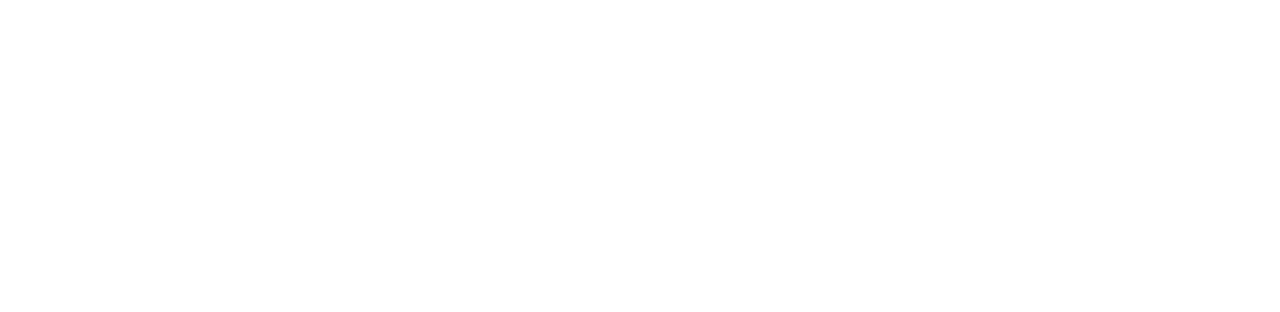
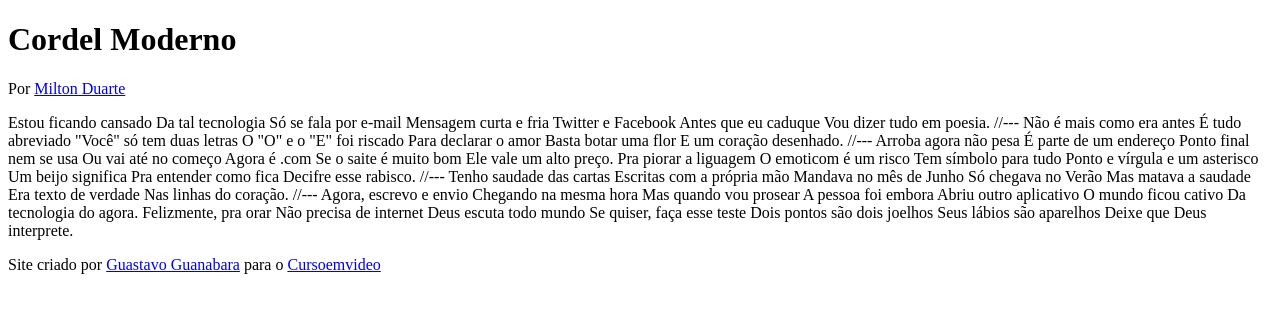
Before and after one commit to Lucamatos/html-css, a plain HTML site: page desafios/d012/index.html in a window 1280 px wide. Drawn offline with Linux system fonts and the light colour scheme.

Commit message:
atualizei o desafio 12

```diff
--- a/desafios/d012/index.html
+++ b/desafios/d012/index.html
@@ -1,4 +1,4 @@
-<!DOCTYPE html>
+ <!DOCTYPE html>
 <html lang="pt-br">
 <head>
     <meta charset="UTF-8">
@@ -7,6 +7,76 @@
     <title>Cordel Moderno</title>
 </head>
 <body>
+    <header>
+        <h1>Cordel Moderno</h1>
+        <p>Por <a href="https://www.recantodasletras.com.br/poesias/3186743"target="_blank">Milton Duarte</a></p>
+    </header>
 
+    Estou ficando cansado
+    Da tal tecnologia
+    Só se fala por e-mail
+    Mensagem curta e fria
+    Twitter e Facebook
+    Antes que eu caduque
+    Vou dizer tudo em poesia.
+
+    //---
+
+    Não é mais como era antes
+    É tudo abreviado
+    "Você" só tem duas letras
+    O "O" e o "E" foi riscado
+    Para declarar o amor
+    Basta botar uma flor
+    E um coração desenhado.
+
+    //---
+
+    Arroba agora não pesa
+    É parte de um endereço
+    Ponto final nem se usa
+    Ou vai até no começo
+    Agora é .com
+    Se o saite é muito bom
+    Ele vale um alto preço.
+
+    Pra piorar a liguagem
+    O emoticom é um risco
+    Tem símbolo para tudo
+    Ponto e vírgula e um asterisco
+    Um beijo significa
+    Pra entender como fica
+    Decifre esse rabisco.
+
+    //---
+
+    Tenho saudade das cartas
+    Escritas com a própria mão
+    Mandava no mês de Junho
+    Só chegava no Verão
+    Mas matava a saudade
+    Era texto de verdade
+    Nas linhas do coração.
+
+    //---
+
+    Agora, escrevo e envio
+    Chegando na mesma hora
+    Mas quando vou prosear
+    A pessoa foi embora
+    Abriu outro aplicativo
+    O mundo ficou cativo
+    Da tecnologia do agora.
+
+    Felizmente, pra orar
+    Não precisa de internet
+    Deus escuta todo mundo
+    Se quiser, faça esse teste
+    Dois pontos são dois joelhos
+    Seus lábios são aparelhos
+    Deixe que Deus interprete.
+    <footer>
+        <p>Site criado por <a href="https://gustavoguanabara.github.io " target="_blank">Guastavo Guanabara</a> para o <a href="https://www.cursoemvideo.com/">Cursoemvideo</a></p>
+    </footer>
 </body>
 </html>
```
